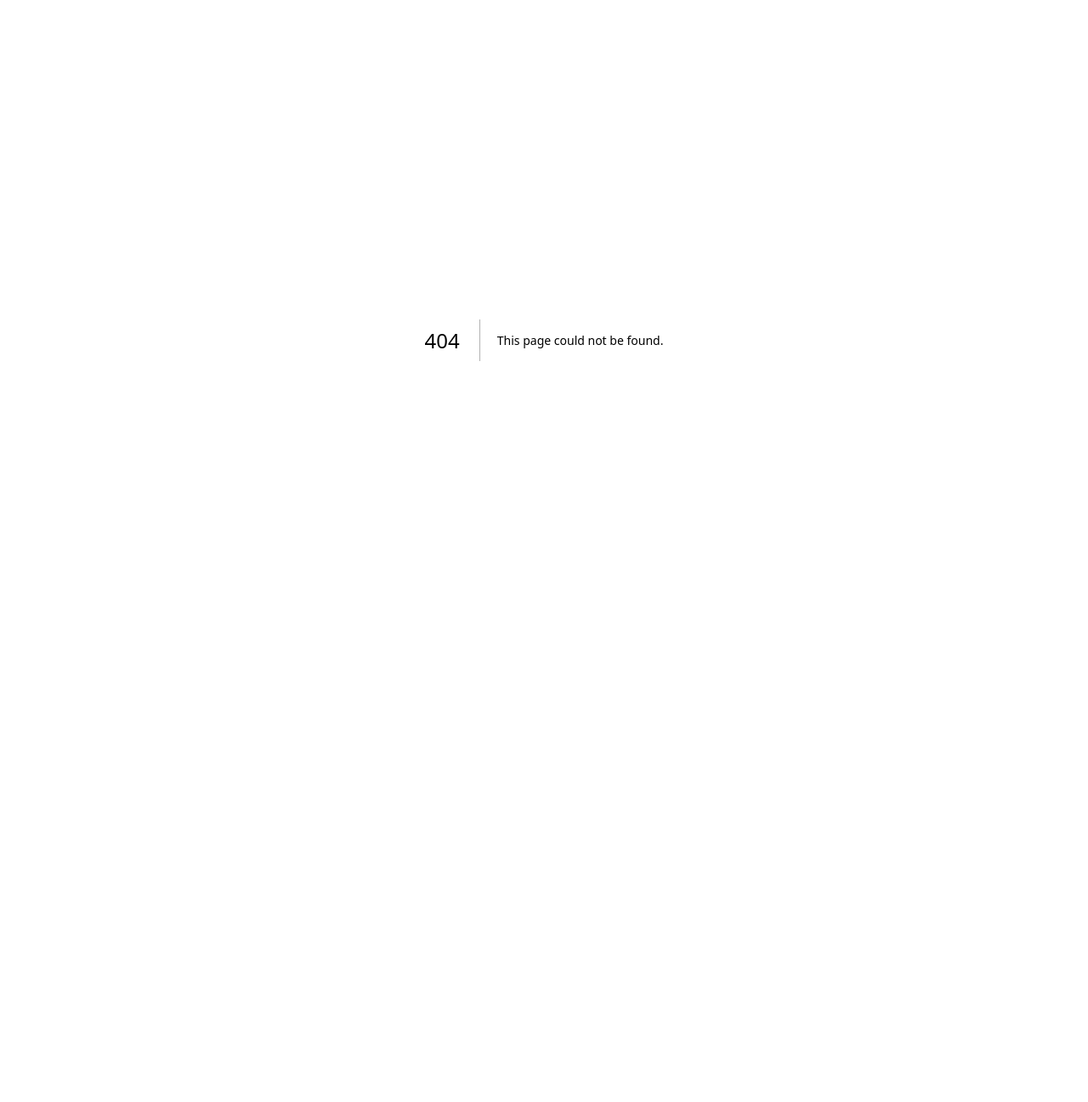
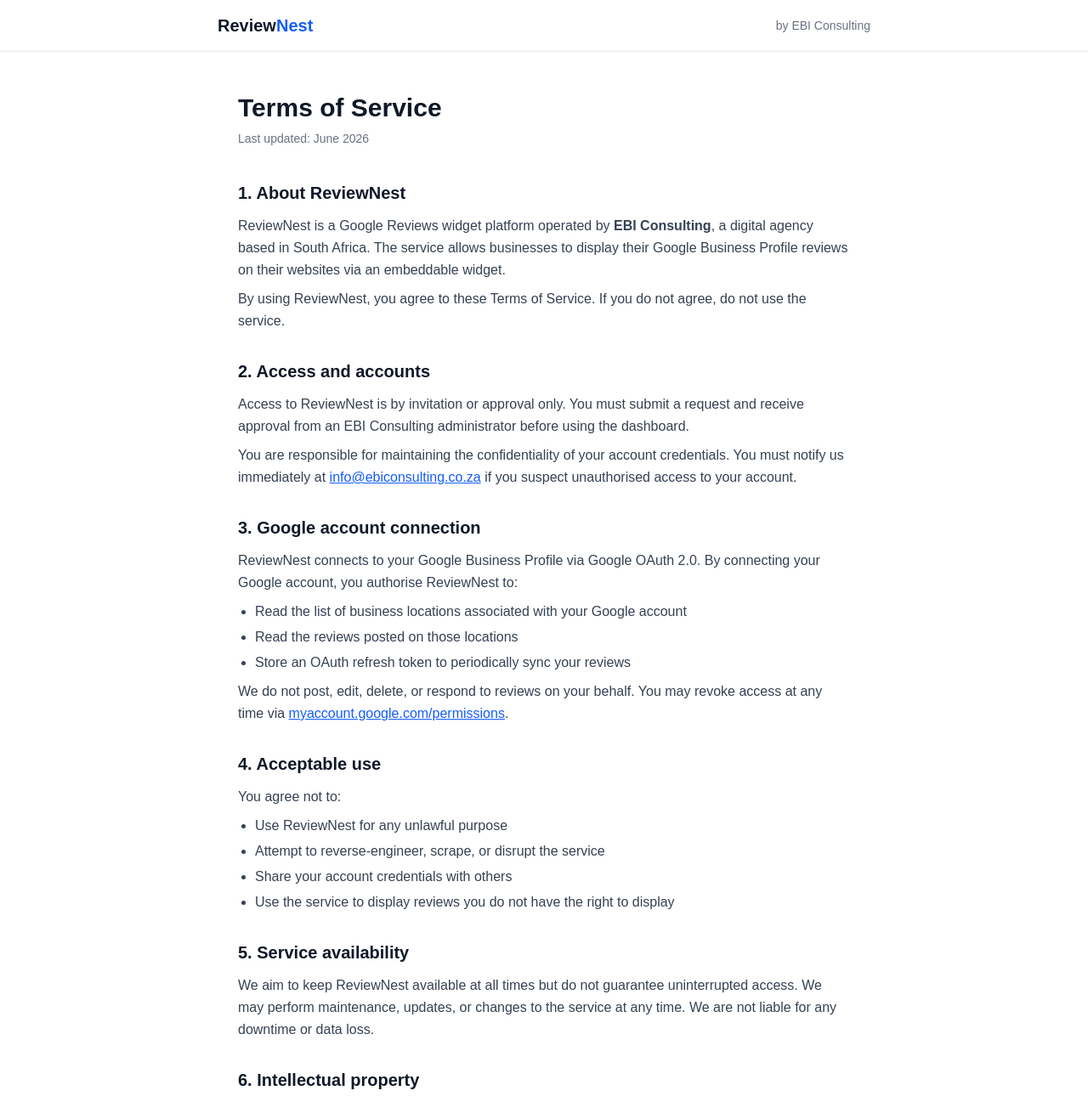
Before and after one commit to Moe-Ebi/review-nest, a Next.js app: page /terms in a window 1280 px wide. Before the commit this address had no page. Shown: the top 1297 px of the page at 85% size. Before the commit the page ends 800 px from the top, so only its background shows below. Built offline with nearby package versions, Linux system fonts and the light colour scheme.

Commit message:
Add Terms of Service page

```diff
--- /dev/null
+++ b/src/app/terms/page.tsx
@@ -0,0 +1,160 @@
+export const metadata = {
+  title: 'Terms of Service — ReviewNest by EBI Consulting',
+  description: 'Terms of service for ReviewNest, a Google Reviews widget platform by EBI Consulting.',
+}
+
+const LAST_UPDATED = 'June 2026'
+
+export default function TermsPage() {
+  return (
+    <main className="min-h-screen bg-white text-gray-900">
+      <header className="border-b border-gray-200 py-4 px-6">
+        <div className="max-w-3xl mx-auto flex items-center justify-between">
+          <a href="/" className="text-xl font-bold text-gray-900">
+            Review<span className="text-blue-600">Nest</span>
+          </a>
+          <span className="text-sm text-gray-500">by EBI Consulting</span>
+        </div>
+      </header>
+
+      <div className="max-w-3xl mx-auto px-6 py-12">
+        <h1 className="text-3xl font-bold mb-2">Terms of Service</h1>
+        <p className="text-gray-500 text-sm mb-10">Last updated: {LAST_UPDATED}</p>
+
+        <div className="prose prose-gray max-w-none space-y-8 text-gray-700 leading-relaxed">
+
+          <section>
+            <h2 className="text-xl font-semibold text-gray-900 mb-3">1. About ReviewNest</h2>
+            <p>
+              ReviewNest is a Google Reviews widget platform operated by <strong>EBI Consulting</strong>,
+              a digital agency based in South Africa. The service allows businesses to display their
+              Google Business Profile reviews on their websites via an embeddable widget.
+            </p>
+            <p className="mt-2">
+              By using ReviewNest, you agree to these Terms of Service. If you do not agree, do not
+              use the service.
+            </p>
+          </section>
+
+          <section>
+            <h2 className="text-xl font-semibold text-gray-900 mb-3">2. Access and accounts</h2>
+            <p>
+              Access to ReviewNest is by invitation or approval only. You must submit a request and
+              receive approval from an EBI Consulting administrator before using the dashboard.
+            </p>
+            <p className="mt-2">
+              You are responsible for maintaining the confidentiality of your account credentials.
+              You must notify us immediately at{' '}
+              <a href="mailto:info@ebiconsulting.co.za" className="text-blue-600 underline">info@ebiconsulting.co.za</a>{' '}
+              if you suspect unauthorised access to your account.
+            </p>
+          </section>
+
+          <section>
+            <h2 className="text-xl font-semibold text-gray-900 mb-3">3. Google account connection</h2>
+            <p>
+              ReviewNest connects to your Google Business Profile via Google OAuth 2.0. By connecting
+              your Google account, you authorise ReviewNest to:
+            </p>
+            <ul className="list-disc pl-5 mt-2 space-y-1">
+              <li>Read the list of business locations associated with your Google account</li>
+              <li>Read the reviews posted on those locations</li>
+              <li>Store an OAuth refresh token to periodically sync your reviews</li>
+            </ul>
+            <p className="mt-2">
+              We do not post, edit, delete, or respond to reviews on your behalf. You may revoke
+              access at any time via{' '}
+              <a href="https://myaccount.google.com/permissions" target="_blank" rel="noopener" className="text-blue-600 underline">
+                myaccount.google.com/permissions
+              </a>.
+            </p>
+          </section>
+
+          <section>
+            <h2 className="text-xl font-semibold text-gray-900 mb-3">4. Acceptable use</h2>
+            <p>You agree not to:</p>
+            <ul className="list-disc pl-5 mt-2 space-y-1">
+              <li>Use ReviewNest for any unlawful purpose</li>
+              <li>Attempt to reverse-engineer, scrape, or disrupt the service</li>
+              <li>Share your account credentials with others</li>
+              <li>Use the service to display reviews you do not have the right to display</li>
+            </ul>
+          </section>
+
+          <section>
+            <h2 className="text-xl font-semibold text-gray-900 mb-3">5. Service availability</h2>
+            <p>
+              We aim to keep ReviewNest available at all times but do not guarantee uninterrupted
+              access. We may perform maintenance, updates, or changes to the service at any time.
+              We are not liable for any downtime or data loss.
+            </p>
+          </section>
+
+          <section>
+            <h2 className="text-xl font-semibold text-gray-900 mb-3">6. Intellectual property</h2>
+            <p>
+              ReviewNest and all associated software, designs, and content are the property of
+              EBI Consulting. The review content displayed through the widget belongs to the
+              respective reviewers and is sourced via the Google Business Profile API in accordance
+              with Google's Terms of Service.
+            </p>
+          </section>
+
+          <section>
+            <h2 className="text-xl font-semibold text-gray-900 mb-3">7. Limitation of liability</h2>
+            <p>
+              To the fullest extent permitted by law, EBI Consulting is not liable for any indirect,
+              incidental, or consequential damages arising from your use of ReviewNest, including
+              loss of data, loss of revenue, or service interruptions.
+            </p>
+          </section>
+
+          <section>
+            <h2 className="text-xl font-semibold text-gray-900 mb-3">8. Termination</h2>
+            <p>
+              We reserve the right to suspend or terminate your access to ReviewNest at any time,
+              with or without notice, if we believe you have violated these terms or if we discontinue
+              the service. You may request account deletion at any time by emailing{' '}
+              <a href="mailto:info@ebiconsulting.co.za" className="text-blue-600 underline">info@ebiconsulting.co.za</a>.
+            </p>
+          </section>
+
+          <section>
+            <h2 className="text-xl font-semibold text-gray-900 mb-3">9. Changes to these terms</h2>
+            <p>
+              We may update these Terms of Service from time to time. The date at the top of this
+              page reflects the most recent update. Continued use of ReviewNest after changes
+              constitutes acceptance of the updated terms.
+            </p>
+          </section>
+
+          <section>
+            <h2 className="text-xl font-semibold text-gray-900 mb-3">10. Governing law</h2>
+            <p>
+              These terms are governed by the laws of South Africa. Any disputes will be subject
+              to the jurisdiction of the courts of South Africa.
+            </p>
+          </section>
+
+          <section>
+            <h2 className="text-xl font-semibold text-gray-900 mb-3">11. Contact</h2>
+            <p>
+              For any questions about these terms, contact EBI Consulting at{' '}
+              <a href="mailto:info@ebiconsulting.co.za" className="text-blue-600 underline">info@ebiconsulting.co.za</a>
+              {' '}or visit{' '}
+              <a href="https://ebiconsulting.co.za" target="_blank" rel="noopener" className="text-blue-600 underline">ebiconsulting.co.za</a>.
+            </p>
+          </section>
+
+        </div>
+      </div>
+
+      <footer className="border-t border-gray-200 py-6 mt-12">
+        <div className="max-w-3xl mx-auto px-6 flex items-center justify-between text-sm text-gray-400">
+          <span>© {new Date().getFullYear()} EBI Consulting. All rights reserved.</span>
+          <a href="/" className="hover:text-gray-600 transition">ReviewNest</a>
+        </div>
+      </footer>
+    </main>
+  )
+}
```
